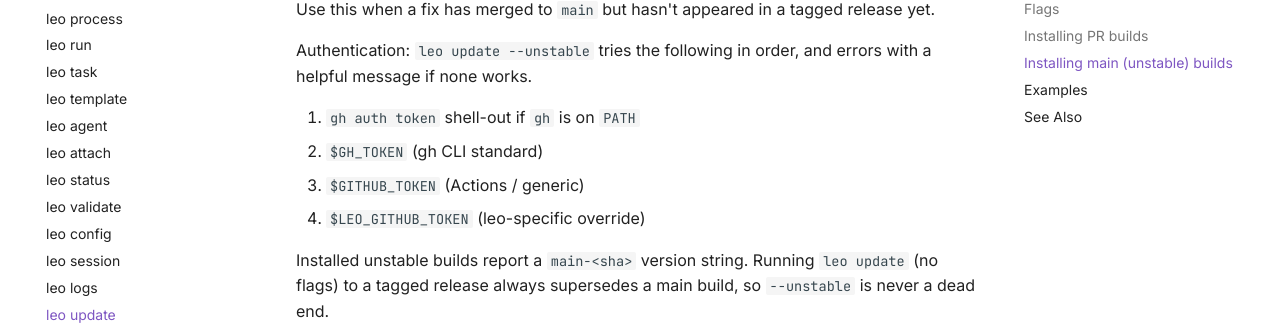
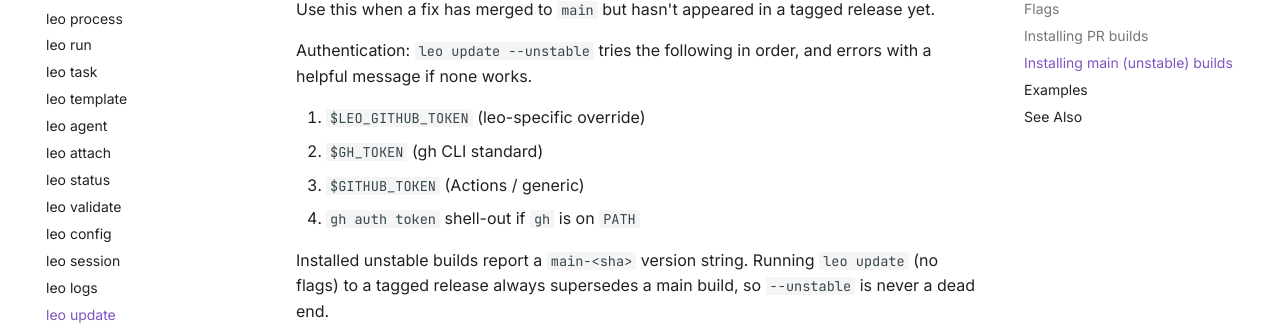
Before and after one commit to blackpaw-studio/leo, an MkDocs documentation site: the page built from docs/cli/update.md, in a window 1280 px wide and 900 px high, scrolled down 1692 px. Shown: the part 153-478 px from the top of the window. Built offline with MkDocs 1.6.1 and Material for MkDocs 9.7.7, drawn with Linux system fonts in a browser that asks for light colours; comment, search, counter and statistics services are not loaded.

```diff
--- a/docs/cli/update.md
+++ b/docs/cli/update.md
@@ -50,10 +50,10 @@ Use this when a fix has merged to `main` but hasn't appeared in a tagged release
 
 Authentication: `leo update --unstable` tries the following in order, and errors with a helpful message if none works.
 
-1. `gh auth token` shell-out if `gh` is on `PATH`
+1. `$LEO_GITHUB_TOKEN` (leo-specific override)
 2. `$GH_TOKEN` (gh CLI standard)
 3. `$GITHUB_TOKEN` (Actions / generic)
-4. `$LEO_GITHUB_TOKEN` (leo-specific override)
+4. `gh auth token` shell-out if `gh` is on `PATH`
 
 Installed unstable builds report a `main-<sha>` version string. Running `leo update` (no flags) to a tagged release always supersedes a main build, so `--unstable` is never a dead end.
 
```
Also changed, not shown: 1 other file.
